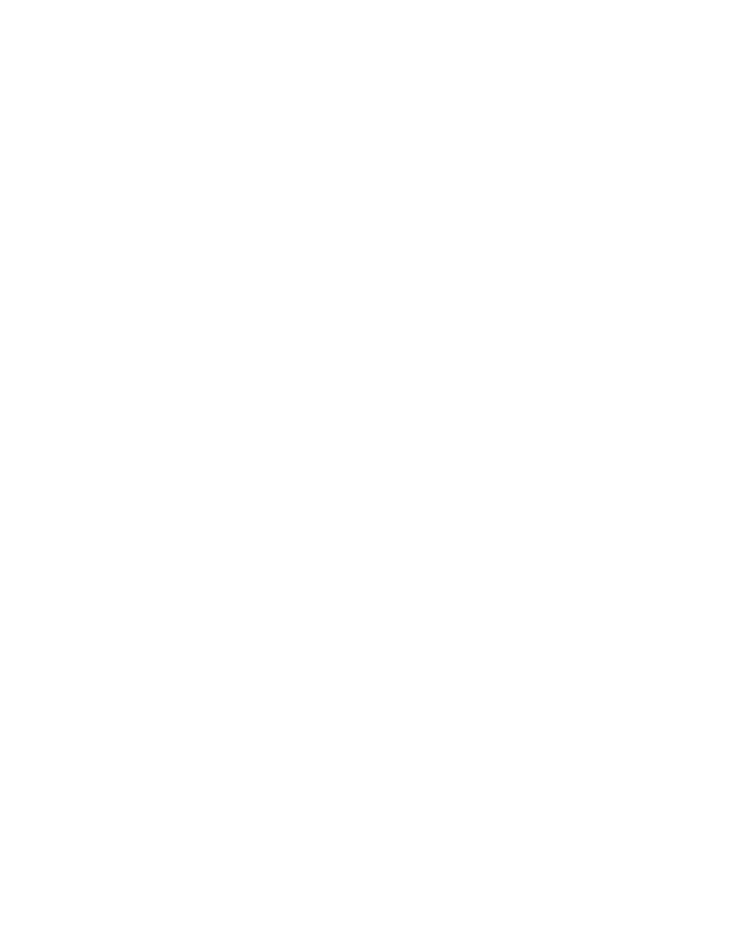
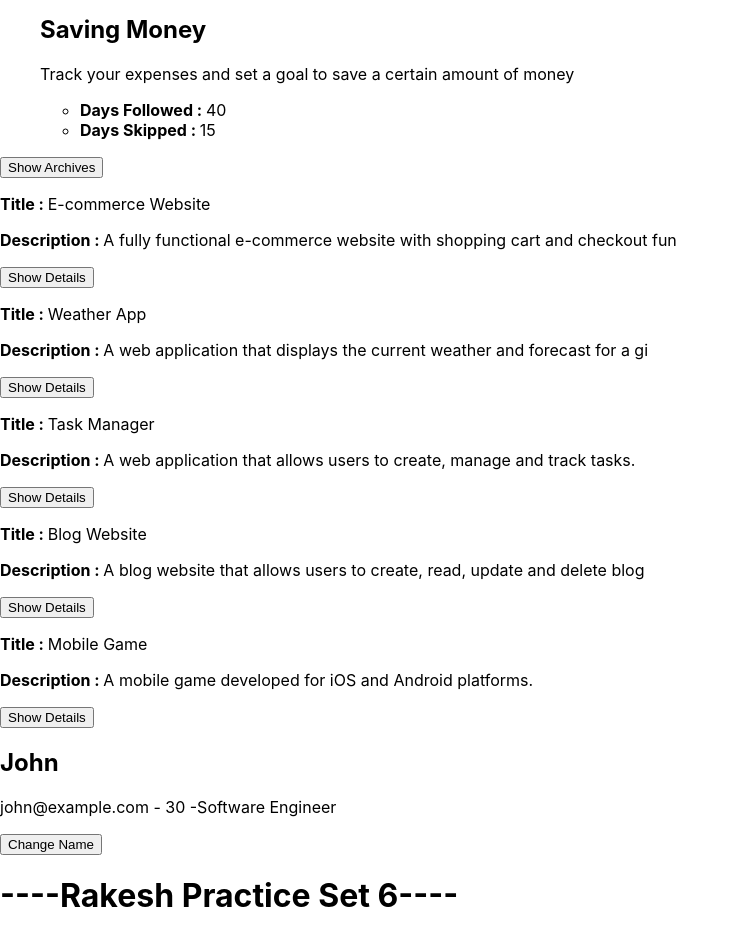
Before and after one commit to RakeshRanjanUIDeveloper/React-Ocean, a React (Create React App) app in the folder neog-practice-app/: page / in a window 1280 px wide. Shown: the part 2180-3116 px from the top of the page, without its empty margins (0-739 px from the left). Before the commit the page ends 1918 px from the top, so only its background shows below. Built offline with nearby package versions, Linux system fonts and the light colour scheme.

Commit message:
practice set 6 completed

```diff
--- a/neog-practice-app/src/practiceset6/Main.js
+++ b/neog-practice-app/src/practiceset6/Main.js
@@ -4,6 +4,9 @@
 import Habits from './Habits'
 import Videos from './Videos'
 import Posts from './Posts'
+import Unarchived from './Unarchived'
+import Projects from './Projects'
+import UserProfile from './UserProfile'
 
 const Main = () => {
   return (
@@ -13,6 +16,9 @@
        <Habits />
        <Videos />
        <Posts />
+       <Unarchived />
+       <Projects />
+       <UserProfile />
     </div>
   )
 }
--- /dev/null
+++ b/neog-practice-app/src/practiceset6/Projects.js
@@ -0,0 +1,49 @@
+import React, { useEffect, useState } from 'react'
+import { fakeProjectFetch } from './fakeProjectFetch'
+
+const Projects = () => {
+    const [allProjects, setAllProjects] = useState([]);
+    const [showDetails, setShowDetails] = useState([]);
+    useEffect(() =>{
+        const fetchProjectsData = async () =>{
+            try {
+                const response = await fakeProjectFetch('https://example.com/api/projects');
+                if(response.status === 200){
+                    setAllProjects(response.data.projects)
+                }
+            } catch (error) {
+                console.log(error)
+            }
+        }
+        fetchProjectsData();
+    }, []);
+    const handleDetails = (title) =>{
+       console.log(!showDetails.includes(title))
+       if(!showDetails.includes(title)){
+            setShowDetails((prev) => [...prev, title])
+       }
+
+    }
+  return (
+    <React.Fragment>
+        {
+            allProjects.map((project) => (
+                <div className='project'>
+                    <p><b>Title : </b>{project.title}</p>
+                    <p><b>Description : </b>{project.description}</p>
+                    {showDetails.includes(project.title) && (
+                            <div className='details'>
+                                <h2>Technologies : {project.technologies.toString()}</h2>
+                                <h2>Completed: {project.completed.toString()}</h2>
+                            </div>
+                        )
+                    }
+                    <button onClick={ () => handleDetails(project.title)}>Show Details</button>
+                </div>
+            ))
+        }
+    </React.Fragment>
+  )
+}
+
+export default Projects
--- /dev/null
+++ b/neog-practice-app/src/practiceset6/Unarchived.js
@@ -0,0 +1,56 @@
+import React, { useEffect, useState } from "react";
+import { fakeUnarchivedFetch } from "./fakeUnarchivedFetch";
+
+const Unarchived = () => {
+  const [allData, setAllData] = useState([]);
+  const [showArchives, setShowArchives] = useState(false);
+  useEffect(() => {
+    const fetchUnarchivedData = async () => {
+      try {
+        const response = await fakeUnarchivedFetch(
+          "https://example.com/api/habits"
+        );
+        setAllData(response.data.habits);
+      } catch (error) {
+        console.log(error);
+      }
+    };
+    fetchUnarchivedData();
+  }, []);
+
+  /* const handleArchives = () => {
+    setShowArchives(true);
+  }; */
+  const filteredData =  showArchives ?  allData.filter((data) => data.archived) : allData.filter((data) => !data.archived);
+  return (
+    <React.Fragment>
+
+      <h2>{showArchives ? 'Archives' : 'Unarchives'}</h2>
+      <ul>
+        {filteredData.map((data) => (
+              <div className="each-data">
+                <h2>{data.title}</h2>
+                <p>{data.desc}</p>
+                <ul>
+                  <li>
+                    <b>Days Followed : </b>
+                    {data.daysFollowed}
+                  </li>
+                  <li>
+                    <b>Days Skipped : </b>
+                    {data.daysSkipped}
+                  </li>
+                </ul>
+              </div>
+            ))
+        }
+      </ul>
+     {/* <button onClick={handleArchives}>Show Archives</button> */}
+     <button onClick={() => setShowArchives((prev) => !prev)}>
+        {showArchives ? "Show Unarchives" : "Show Archives"}
+      </button>
+    </React.Fragment>
+  );
+};
+
+export default Unarchived;
--- /dev/null
+++ b/neog-practice-app/src/practiceset6/UserProfile.js
@@ -0,0 +1,39 @@
+import React, { useEffect, useState } from 'react'
+import { fakeUserProfileFetch } from './fakeUserProfileFetch'
+
+const UserProfile = () => {
+    const [userProfile, setUserProfile] = useState([])
+    const [name, setName] = useState(false);
+    useEffect(() =>{
+        const fetchAllUsers = async () =>{
+            try {
+                const response =  await fakeUserProfileFetch('https://example.com/api/profile');
+                if(response.status === 200){
+                    setUserProfile(response.data.profiles)
+                }
+            } catch (error) {
+                console.log(error)
+            }
+        }
+        fetchAllUsers();
+    }, [])
+    const handleName = () =>{
+        setName(true)
+    }
+  return (
+    <React.Fragment>
+        {
+            userProfile &&
+                <div className='user'>
+                    { name ? <h2>Name Change</h2> : <h2>{userProfile.name}</h2>}
+                    <p>{userProfile.email} - {userProfile.age} -{userProfile.occupation}</p>
+                    <button onClick={handleName}>Change Name</button>
+                </div>
+
+
+        }
+    </React.Fragment>
+  )
+}
+
+export default UserProfile
--- /dev/null
+++ b/neog-practice-app/src/practiceset6/fakeProjectFetch.js
@@ -0,0 +1,56 @@
+export const fakeProjectFetch = (url) => {
+  return new Promise((resolve, reject) => {
+    setTimeout(() => {
+      if (url === "https://example.com/api/projects") {
+        resolve({
+          status: 200,
+          message: "Success",
+          data: {
+            projects: [
+              {
+                title: "E-commerce Website",
+                description:
+                  "A fully functional e-commerce website with shopping cart and checkout fun",
+                technologies: ["React", "Node.js", "Express", "MongoDB"],
+                completed: false,
+              },
+              {
+                title: "Weather App",
+                description:
+                  "A web application that displays the current weather and forecast for a gi",
+                technologies: ["React", "Node.js", "OpenWeatherMap API"],
+                completed: true,
+              },
+              {
+                title: "Task Manager",
+                description:
+                  "A web application that allows users to create, manage and track tasks.",
+                technologies: ["Vue.js", "Firebase"],
+                completed: false,
+              },
+              {
+                title: "Blog Website",
+                description:
+                  "A blog website that allows users to create, read, update and delete blog",
+                technologies: ["React JS", "MongoDB"],
+                completed: true,
+              },
+              {
+                title: "Mobile Game",
+                description:
+                  "A mobile game developed for iOS and Android platforms.",
+                technologies: ["Unity", "C#"],
+                completed: false,
+              },
+            ],
+          },
+        });
+      } else {
+        reject({
+          status: 404,
+          message: "Projects not found.",
+        });
+      }
+    }, 2000);
+  });
+};
--- /dev/null
+++ b/neog-practice-app/src/practiceset6/fakeUnarchivedFetch.js
@@ -0,0 +1,56 @@
+export const fakeUnarchivedFetch = (url) => {
+  return new Promise((resolve, reject) => {
+    setTimeout(() => {
+      if (url === "https://example.com/api/habits") {
+        resolve({
+          status: 200,
+          message: "Success",
+          data: {
+            habits: [
+              {
+                title: "Drinking enough water",
+                desc: "Aim to drink 5-6L of water each day to stay hydrated",
+                daysFollowed: 7,
+                daysSkipped: 3,
+                archived: false,
+              },
+              {
+                title: "Exercise",
+                desc: "Track your workouts and aim to exercise a certain number of days per",
+                daysFollowed: 10,
+                daysSkipped: 4,
+                archived: true,
+              },
+              {
+                title: "Meditation",
+                desc: "Track your daily meditation practice and try to increase the length ",
+                daysFollowed: 30,
+                daysSkipped: 7,
+                archived: true,
+              },
+              {
+                title: "Gratitude",
+                desc: "Write down something you are grateful for each day",
+                daysFollowed: 11,
+                daysSkipped: 5,
+                archived: false,
+              },
+              {
+                title: "Saving Money",
+                desc: "Track your expenses and set a goal to save a certain amount of money",
+                daysFollowed: 40,
+                daysSkipped: 15,
+                archived: false,
+              },
+            ],
+          },
+        });
+      } else {
+        reject({
+          status: 404,
+          message: "Habits not found.",
+        });
+      }
+    }, 2000);
+  });
+};
--- /dev/null
+++ b/neog-practice-app/src/practiceset6/fakeUserProfileFetch.js
@@ -0,0 +1,26 @@
+export const fakeUserProfileFetch = (url) => {
+  return new Promise((resolve, reject) => {
+    setTimeout(() => {
+      if (url === "https://example.com/api/profile") {
+        resolve({
+          status: 200,
+          message: "Success",
+          data: {
+            profiles: {
+              name: "John",
+              age: 30,
+              gender: "male",
+              email: "john@example.com",
+              occupation: "Software Engineer",
+            },
+          },
+        });
+      } else {
+        reject({
+          status: 404,
+          message: "User Profile not found.",
+        });
+      }
+    }, 2000);
+  });
+};
```
